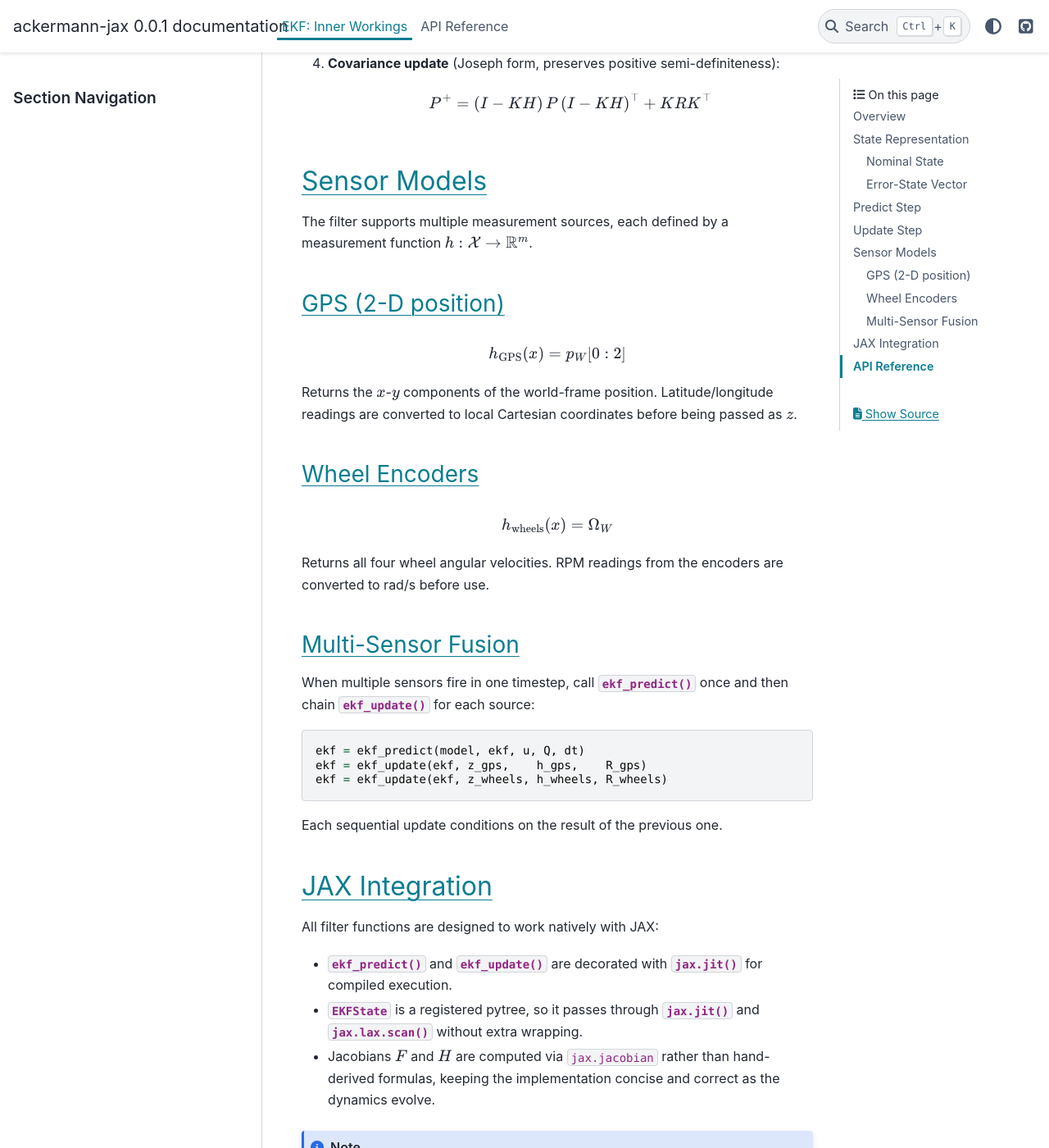
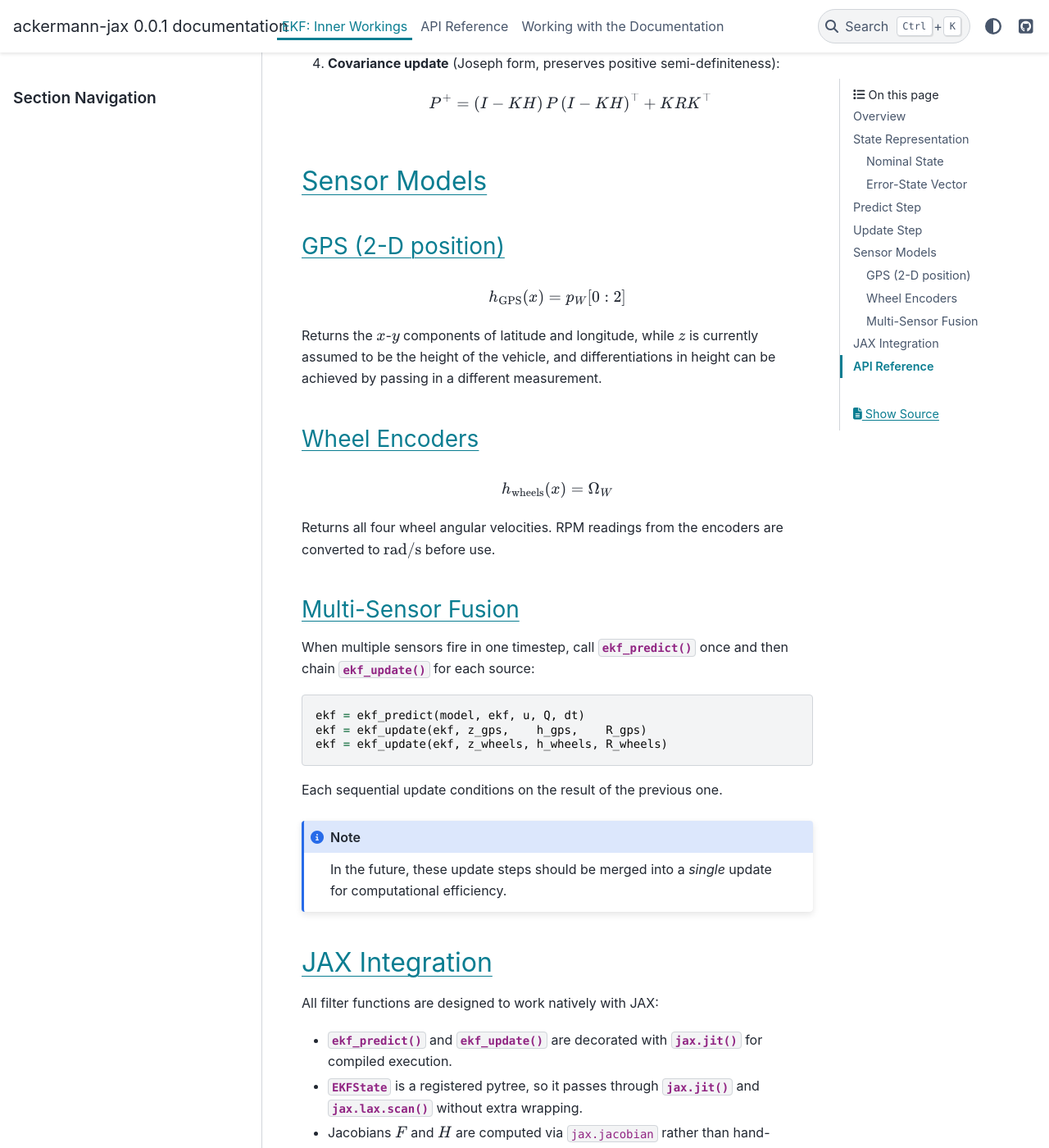
Before and after one commit to cornellev/ackermann-jax, a Sphinx documentation site: the page built from docs/ekf_theory.rst, in a window 1280 px wide and 1400 px high, scrolled down 3545 px. Shown: the whole window at 82% size. Built offline with Sphinx 7.4.7 and the PyData theme 0.15.4, drawn with Linux system fonts in a browser that asks for light colours; some of the changed text lies outside the part shown.

```diff
--- a/docs/conf.py
+++ b/docs/conf.py
@@ -1,5 +1,6 @@
 import sys
 import os
+from docutils import nodes
 
 sys.path.insert(0, os.path.abspath("../src"))
 
@@ -36,3 +37,14 @@ html_theme_options = {
 
 templates_path = ["_templates"]
 exclude_patterns = ["_build"]
+
+def code_role_with_link(name, rawtext, text, lineno, inliner, options={}, content=[]):
+    # parse display text <url>" syntax
+    import re
+    match = re.match(r'(.+?)\s*<(.+?)>', text)
+    display, url = match.group(1), match.group(2)
+    node = nodes.reference(rawtext, '', nodes.literal(display,display), refuri=url, **options)
+    return [node], []
+
+def setup(app):
+    app.add_role('code-link', code_role_with_link)
--- a/docs/ekf_theory.rst
+++ b/docs/ekf_theory.rst
@@ -186,8 +186,8 @@ When a measurement :math:`z \in \mathbb{R}^m` arrives, the update step
 Sensor Models
 -------------
 
-The filter supports multiple measurement sources, each defined by a
-measurement function :math:`h : \mathcal{X} \to \mathbb{R}^m`.
+.. The filter supports multiple measurement sources, each defined by a
+.. measurement function :math:`h : \mathcal{X} \to \mathbb{R}^m`.
 
 GPS (2-D position)
 ~~~~~~~~~~~~~~~~~~
@@ -196,9 +196,9 @@ GPS (2-D position)
 
    h_{\mathrm{GPS}}(x) = p_W[0:2]
 
-Returns the :math:`x`-:math:`y` components of the world-frame position.
-Latitude/longitude readings are converted to local Cartesian coordinates
-before being passed as :math:`z`.
+Returns the :math:`x`-:math:`y` components of latitude
+and longitude, while :math:`z` is currently assumed to be the height of the vehicle,
+and differentiations in height can be achieved by passing in a different measurement.
 
 Wheel Encoders
 ~~~~~~~~~~~~~~
@@ -208,7 +208,7 @@ Wheel Encoders
    h_{\mathrm{wheels}}(x) = \Omega_W
 
 Returns all four wheel angular velocities.  RPM readings from the encoders
-are converted to rad/s before use.
+are converted to :math:`\mathrm{rad/s}` before use.
 
 Multi-Sensor Fusion
 ~~~~~~~~~~~~~~~~~~~
@@ -221,6 +221,9 @@ once and then chain :func:`~ackermann_jax.ekf.ekf_update` for each source::
    ekf = ekf_update(ekf, z_wheels, h_wheels, R_wheels)
 
 Each sequential update conditions on the result of the previous one.
+
+.. note::
+   In the future, these update steps should be merged into a *single* update for computational efficiency.
 
 JAX Integration
 ---------------
--- a/docs/index.rst
+++ b/docs/index.rst
@@ -1,4 +1,4 @@
-ackermann-jax
+:code-link:`ackermann-jax <https://github.com/cornellev/ackermann-jax>`
 =============
 
 3D rigid-body Ackermann car physics and state estimation in JAX.
@@ -9,6 +9,7 @@ ackermann-jax
 
    ekf_theory
    api/index
+   doc_stuff
 
 Indices and tables
 ------------------
--- a/pyproject.toml
+++ b/pyproject.toml
@@ -58,5 +58,9 @@ jaxlib = {version = "*", build = "*cuda*"}
 [tool.pixi.feature.docs.dependencies]
 sphinx = ">=7"
 pydata-sphinx-theme = ">=0.15"
+sphinx-autobuild = ">=2024"
+
+[tool.pixi.feature.docs.tasks]
+docs-live = "sphinx-autobuild docs docs/_build/html --watch src"
 
 [tool.pixi.feature.cpu.dependencies]
```
Also changed, not shown: other parts of docs/ekf_theory.rst (+1 -1 lines), docs/doc_stuff.rst (added, +7 -0 lines), 1 other file.
